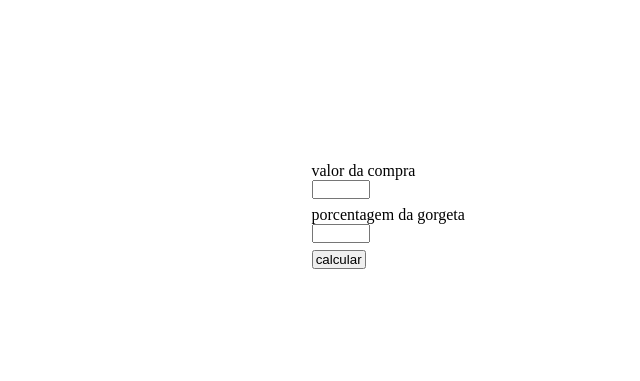
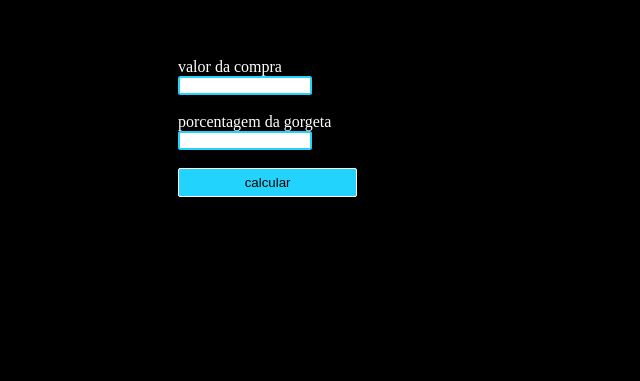
Before and after one commit to Joao-Rafael-Trombetta/calcule-sua-gorgeta, a plain HTML site: page index.html in a window 1280 px wide. Shown: the part 182-563 px from the top of the page, without its empty margins (238-878 px from the left). Drawn offline with Linux system fonts and the light colour scheme.

Commit message:
leve estilizada

```diff
--- a/style.css
+++ b/style.css
@@ -4,6 +4,7 @@
 }
 
 body {
+  background-color: black;
   display: flex;
   justify-content: center;
   align-items: center;
@@ -12,19 +13,25 @@ body {
 }
 
 .content {
+  height: 40%;
+  width: 35%;
   display: flex;
   flex-direction: column;
 }
 
 .entradas {
-  width: 30%;
+  border-radius: 2.5px;
+  border: 2px solid #22d4fd;
+  width: 29%;
 }
 
 .valor {
+  color: white;
   margin-bottom: 4%;
 }
 
 .porcentagem {
+  color: white;
   margin-bottom: 4%;
 }
 
@@ -34,9 +41,13 @@ body {
 }
 
 .botao {
+  border-radius: 2px;
+  border: 1.5px solid white;
+  color: black;
+  background-color: #22d4fd;
   padding: auto;
-  height: 7%;
-  width: 30%;
+  height: 9%;
+  width: 40%;
 }
 
 @media (max-width: 600px) {
```
